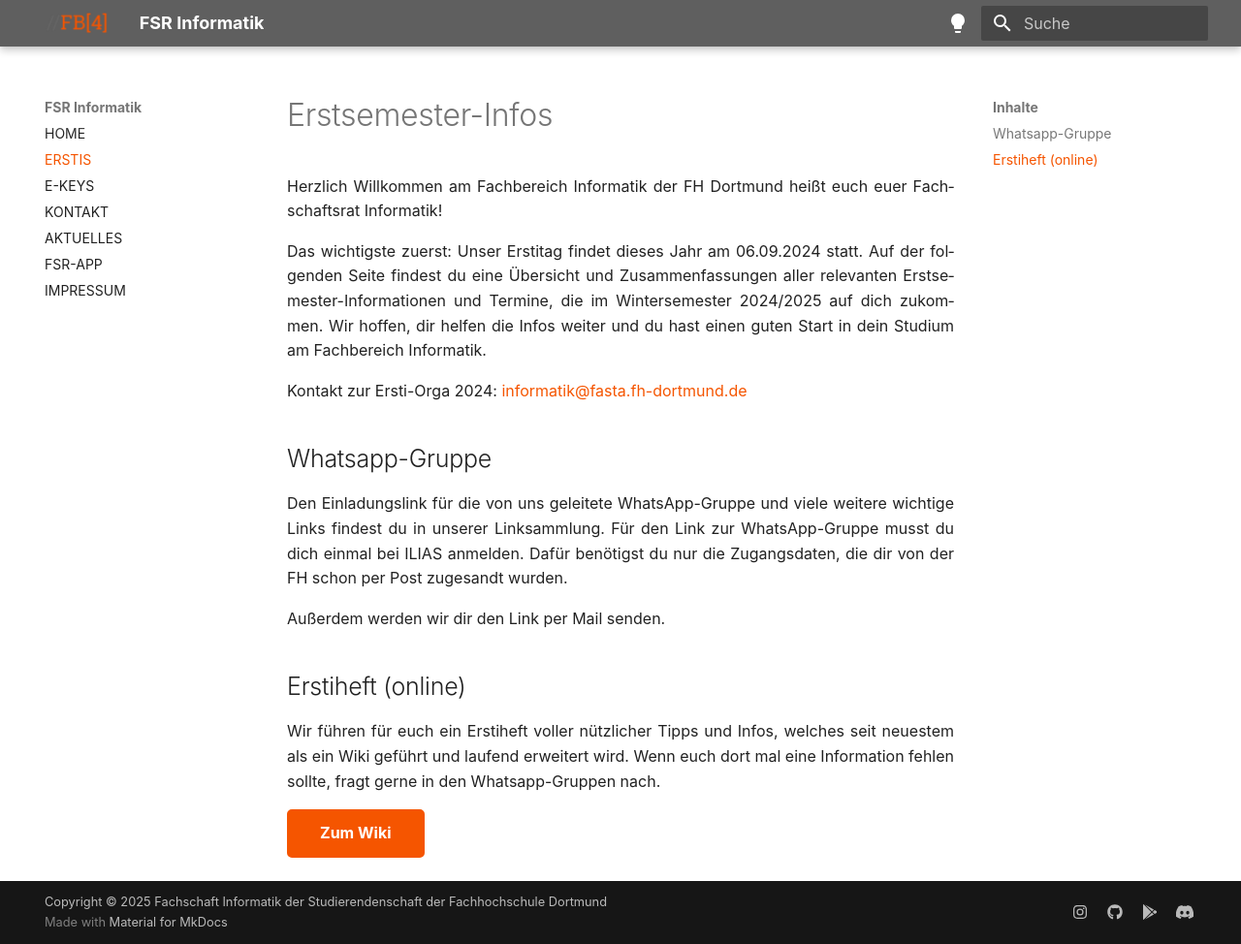
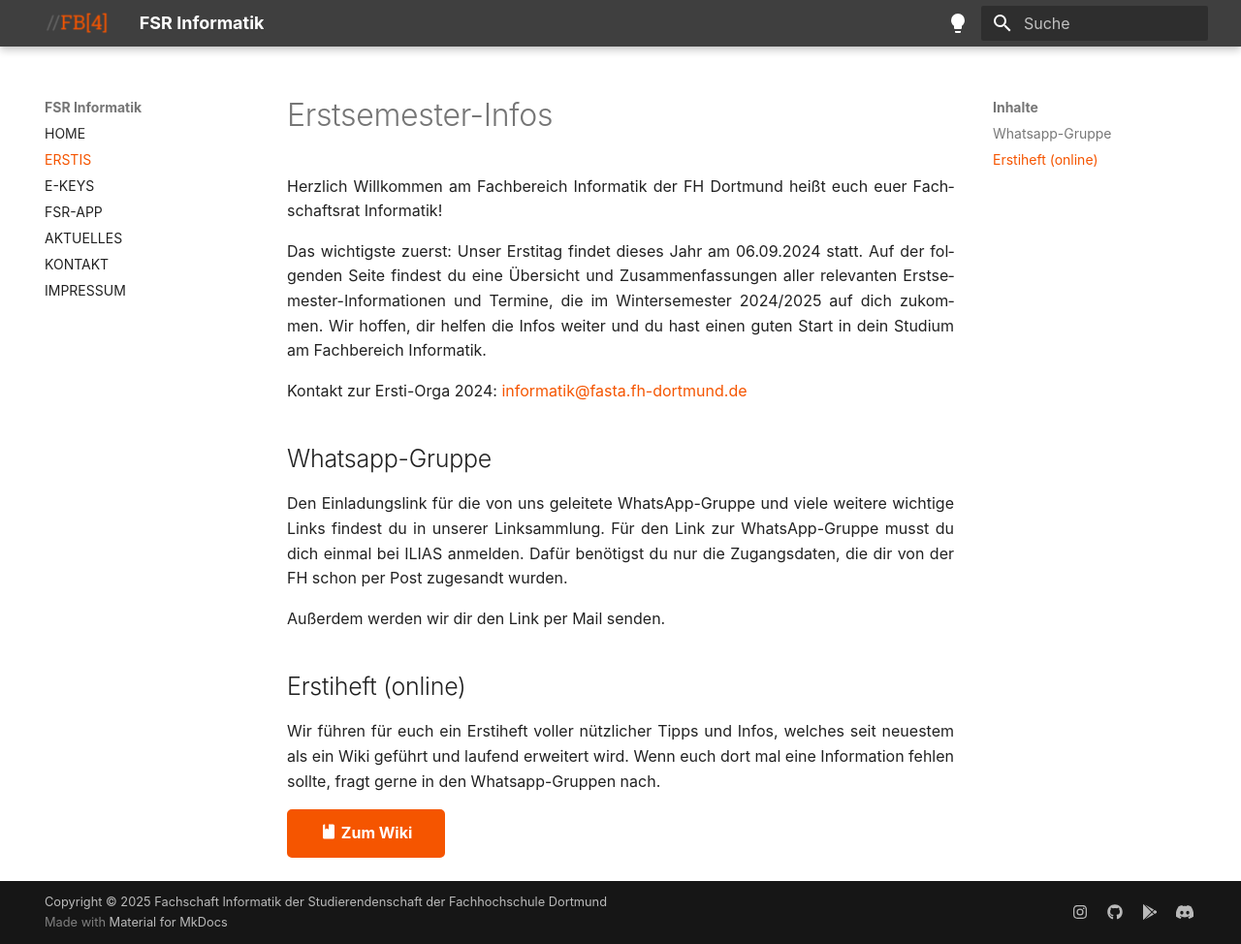
Before and after one commit to Fachschaftsrat-Informatik-FH-Dortmund/fsrfb4.de-mkdocs, an MkDocs documentation site: the page built from docs/erstis.md, in a window 1280 px wide and 974 px high. Shown: the whole window at 97% size. Built offline with MkDocs 1.6.1 and Material for MkDocs 9.7.7, drawn with Linux system fonts in a browser that asks for light colours; some web fonts are replaced; plug-ins that fetch from the network failed and are left out.

Commit message:
Kleinere visuelle Anpassungen

```diff
--- a/docs/stylesheets/extra.css
+++ b/docs/stylesheets/extra.css
@@ -1,6 +1,6 @@
 :root  > * {
 
-  --md-primary-fg-color:#5f5f5f;
+  --md-primary-fg-color:#3f3f3f;
   --md-accent-fg-color: #F52200;
   --md-typeset-a-color: #F55500;
 }
--- a/mkdocs.yml
+++ b/mkdocs.yml
@@ -46,9 +46,9 @@ nav:
   - HOME: index.md
   - ERSTIS: erstis.md
   - E-KEYS: ekeys.md
+  - FSR-APP: app.md
+  - AKTUELLES: aktuelles.md
   - KONTAKT: kontakt.md
-  - AKTUELLES: aktuelles.md
-  - FSR-APP: app.md
   - IMPRESSUM: impressum.md
 
 extra_css:
```
Also changed, not shown: docs/erstis.md (+1 -1 lines), docs/kontakt.md (+1 -1 lines).
